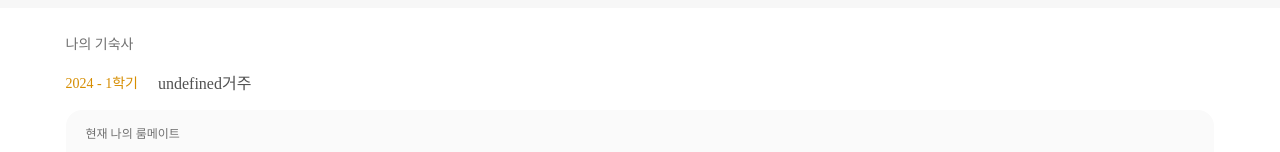
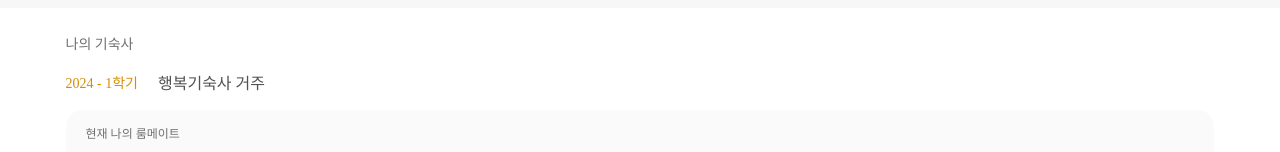
Before and after one commit to G-E-E-K-S/GEEKS-FE, a React (Create React App) app: page /myprofile in a window 1280 px wide. Shown: the part 226-378 px from the top of the page. Built offline with nearby package versions, Linux system fonts and the light colour scheme; no server answers.

Commit message:
Fix: 받아오는 데이터 값에 따른 표시 방법 수정

```diff
--- a/src/pages/MyPage/MyProfile.js
+++ b/src/pages/MyPage/MyProfile.js
@@ -124,7 +124,7 @@ const MyProfile = () => {
             <MyDormitory>{`나의 기숙사`}</MyDormitory>
             <c.Flex>
               <LiveYear>{`2024 - 1학기`}</LiveYear>
-              <LiveDormitory>{myProfile.type+`거주`}</LiveDormitory>
+              <LiveDormitory>{myProfile.type === 'NEW' ? '신관 거주' : myProfile.type === 'OLD' ? '구관 거주' : '행복기숙사 거주'}</LiveDormitory>
             </c.Flex>
             <RoommateBox>
               <MyRommate>{`현재 나의 룸메이트`}</MyRommate>
```
